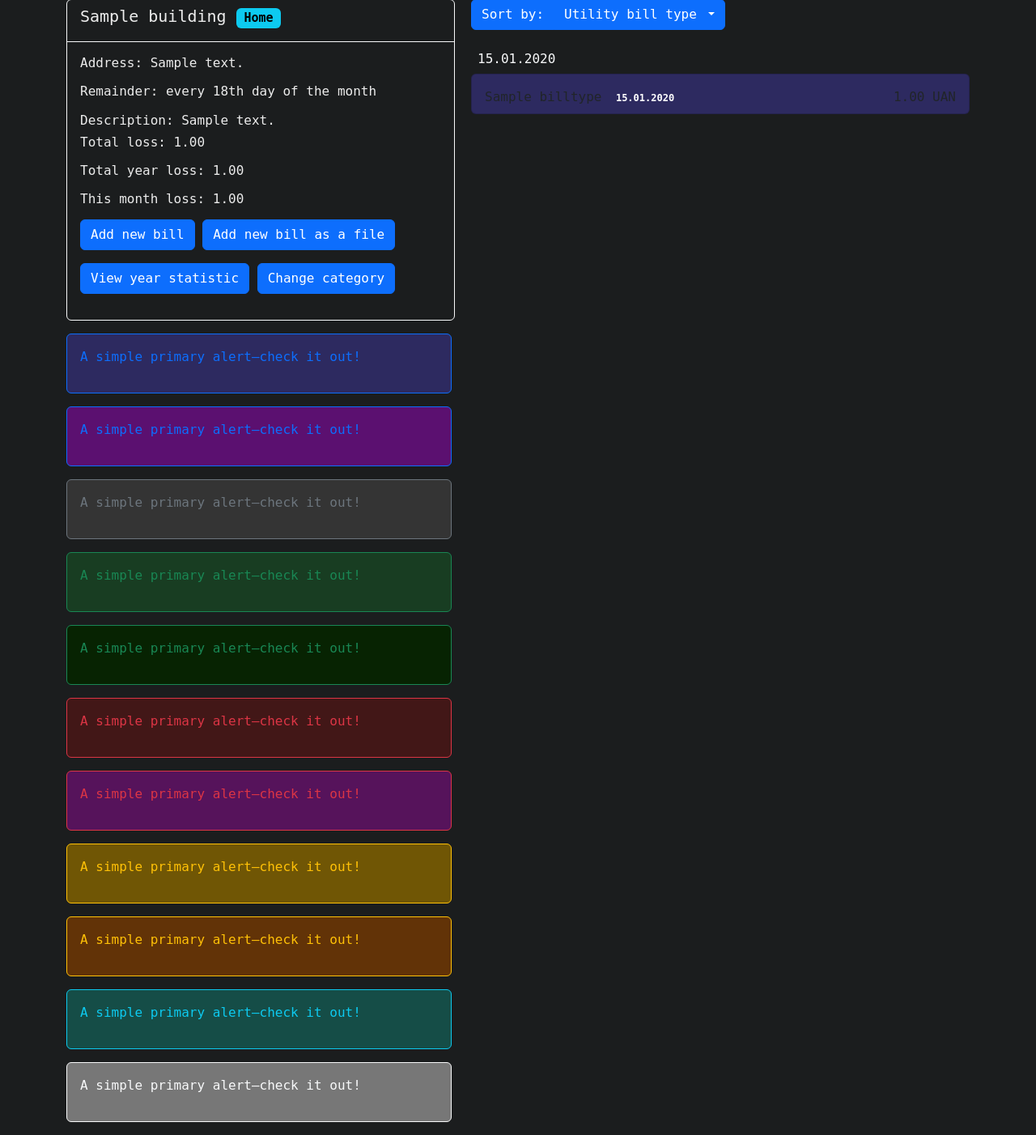
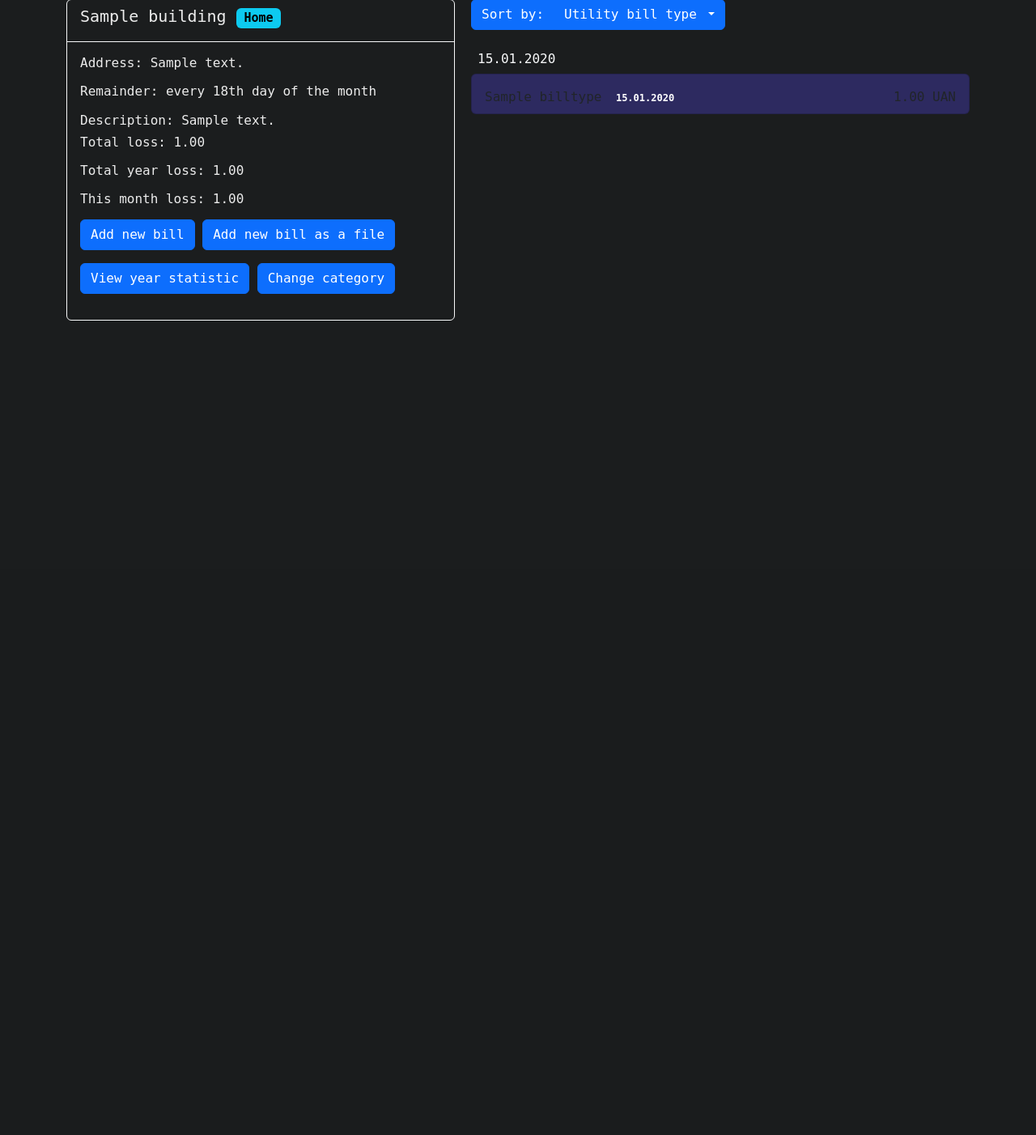
Before and after one commit to berestianyi/utility-bill-tracker, a Django app: a page that uses buildings/templates/buildings/building.html in a window 1280 px wide. Shown: the part 97-1499 px from the top of the page at 81% size. After the commit the page ends 493 px from the top, so only its background shows below. Run offline with Django 5.2, Linux system fonts and the light colour scheme; tables that the repository leaves empty hold one stand-in row (values such as "Sample post"); some libraries are stand-ins or nearby versions; some web fonts are replaced.

Commit message:
remove unused code

```diff
--- a/buildings/templates/buildings/building.html
+++ b/buildings/templates/buildings/building.html
@@ -57,41 +57,6 @@
                                 Change category
                             </button>
                         </div>
-                    </div>
-                </div>
-                <div>
-                    <div class="alert border-primary" role="alert" style="background-color: #2d2a60">
-                        <p class="text-primary">A simple primary alert—check it out!</p>
-                    </div>
-                    <div class="alert border-primary" role="alert" style="background-color: #5b1070">
-                        <p class="text-primary">A simple primary alert—check it out!</p>
-                    </div>
-                    <div class="alert border-secondary" role="alert" style="background-color: #343434">
-                      <p class="text-secondary">A simple primary alert—check it out!</p>
-                    </div>
-                    <div class="alert border-success" role="alert" style="background-color: #183d22">
-                      <p class="text-success">A simple primary alert—check it out!</p>
-                    </div>
-                    <div class="alert border-success" role="alert" style="background-color: #072302">
-                      <p class="text-success">A simple primary alert—check it out!</p>
-                    </div>
-                    <div class="alert border-danger" role="alert" style="background-color: #421717">
-                      <p class="text-danger">A simple primary alert—check it out!</p>
-                    </div>
-                    <div class="alert border-danger" role="alert" style="background-color: #56135b">
-                      <p class="text-danger">A simple primary alert—check it out!</p>
-                    </div>
-                    <div class="alert border-warning" role="alert" style="background-color: #705605">
-                      <p class="text-warning">A simple primary alert—check it out!</p>
-                    </div>
-                    <div class="alert border-warning" role="alert" style="background-color: #623307">
-                      <p class="text-warning">A simple primary alert—check it out!</p>
-                    </div>
-                    <div class="alert border-info" role="alert" style="background-color: #154d47">
-                      <p class="text-info">A simple primary alert—check it out!</p>
-                    </div>
-                    <div class="alert border-light" role="alert" style="background-color: #777777">
-                      <p class="text-light">A simple primary alert—check it out!</p>
                     </div>
                 </div>
             </div>
--- a/buildings/utils.py
+++ b/buildings/utils.py
@@ -14,6 +14,7 @@ class BuildingDataMixin:
     extra_context = {}
 
     def __init__(self):
+        self.kwargs = None
         if self.title_page:
             self.extra_context["title"] = self.title_page
 
@@ -35,7 +36,7 @@ class BuildingDataMixin:
         context["building"] = building
         context["bill_types"] = BillType.objects.all()
         context["total_sum"] = Bill.total_sum(
-            building_slug=self.kwargs["building_slug"]
+            building_slug=self.get_building().slug
         )
         context["form"] = BillsForm()
         context["file_form"] = UploadFileBillForm()
```
